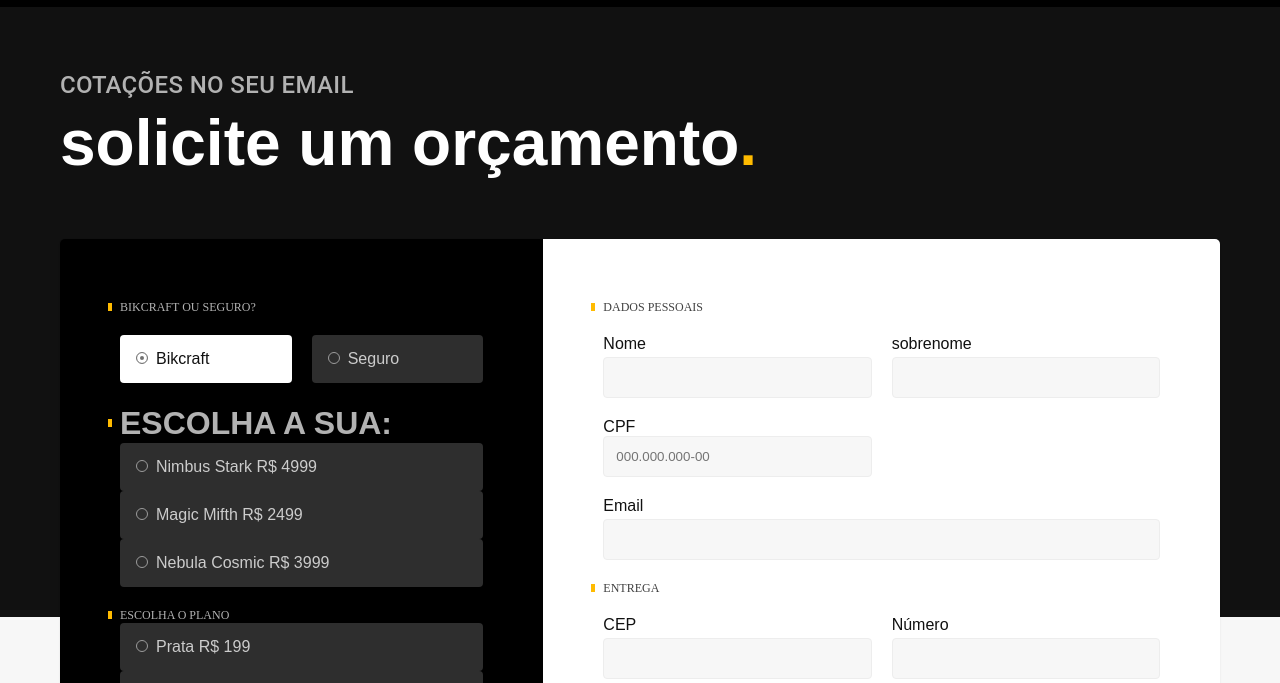
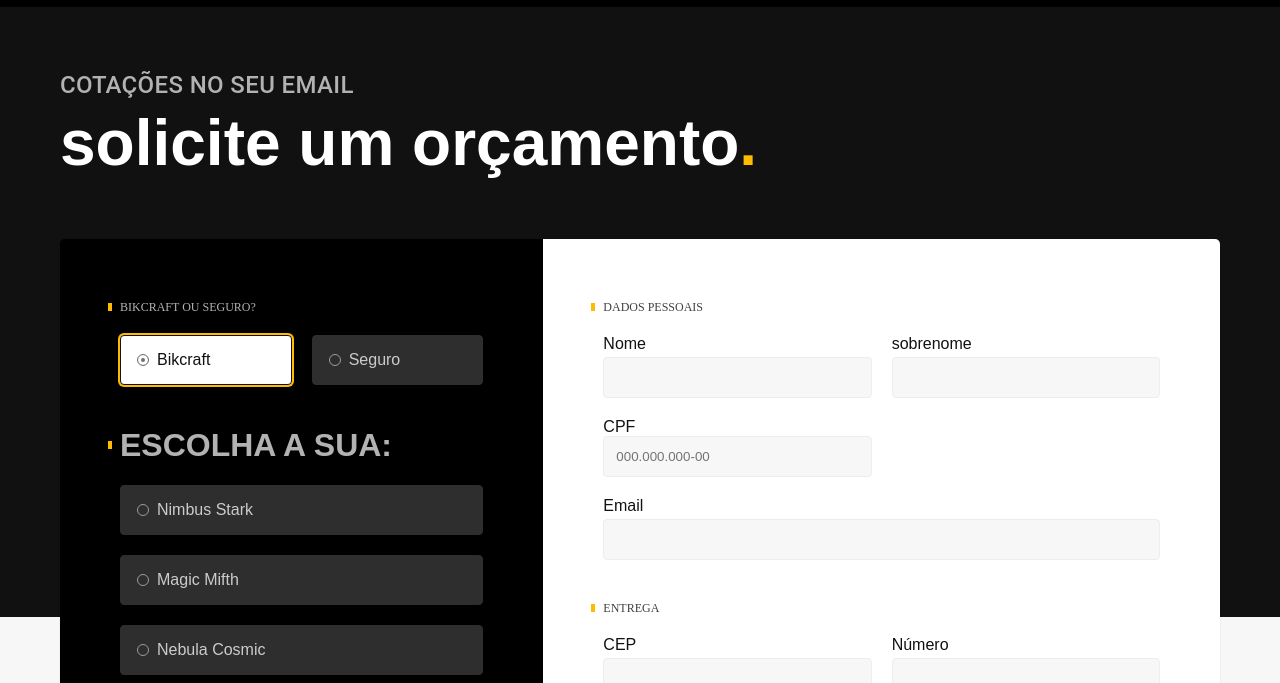
Before and after one commit to Pecinallix/Bikcraft, a plain HTML site: page orcamento.html in a window 1280 px wide. Both pictures are taken after a click on the label "Bikcraft". Shown: the part 83-766 px from the top of the page. Drawn offline with Linux system fonts and the light colour scheme.

Commit message:
Oçcamento

```diff
--- a/css/orcamento/orcamento.css
+++ b/css/orcamento/orcamento.css
@@ -44,10 +44,13 @@
   font: 400 1rem/1.5 "Poppins", sans-serif;
   color: var(--cor-4);
   background-color: var(--cor-10);
-  display: block;
   padding: 12px 16px;
   border-radius: 4px;
   cursor: pointer;
+  display: grid;
+  grid-template-columns: auto 1fr auto;
+  align-items: center;
+  border: 1px solid var(--cor-10);
 }
 .orcamento-produto label::before {
   content: "";
@@ -62,6 +65,20 @@
 .orcamento-produto input:checked + label::before {
   border-color: var(--cor-7);
   box-shadow: inset 0 0 0 3px var(--cor-0), inset 0 0 0 6px var(--cor-7);
+}
+.orcamento-produto label:hover {
+  background-color: var(--cor-9);
+  border-bottom: var(--cor-9);
+}
+.orcamento-produto input:focus + label {
+  box-shadow: 0 0 0 2px var(--cor-p1);
+  border-color: 1px solid var(--cor-12);
+}
+.orcamento-produto label span {
+  display: none;
+}
+.orcamento-produto input:checked + label span {
+  display: inline-block;
 }
 .orcamento-produto input {
   opacity: 0;
@@ -80,7 +97,15 @@
   border-radius: 0 5px 5px 0;
   background: var(--cor-0);
 }
+/* .orcamento-conteudo {
+  display: none;
+} */
+.orcamento-conteudo h2,
+.orcamento-dados h2:nth-of-type(n + 2) {
+  margin-top: 20px;
+}
 #bikcraft:checked ~ #orcamento-bikecraft,
 #seguro:checked ~ #orcamento-seguro {
-  display: block;
+  display: grid;
+  gap: 20px;
 }
```
